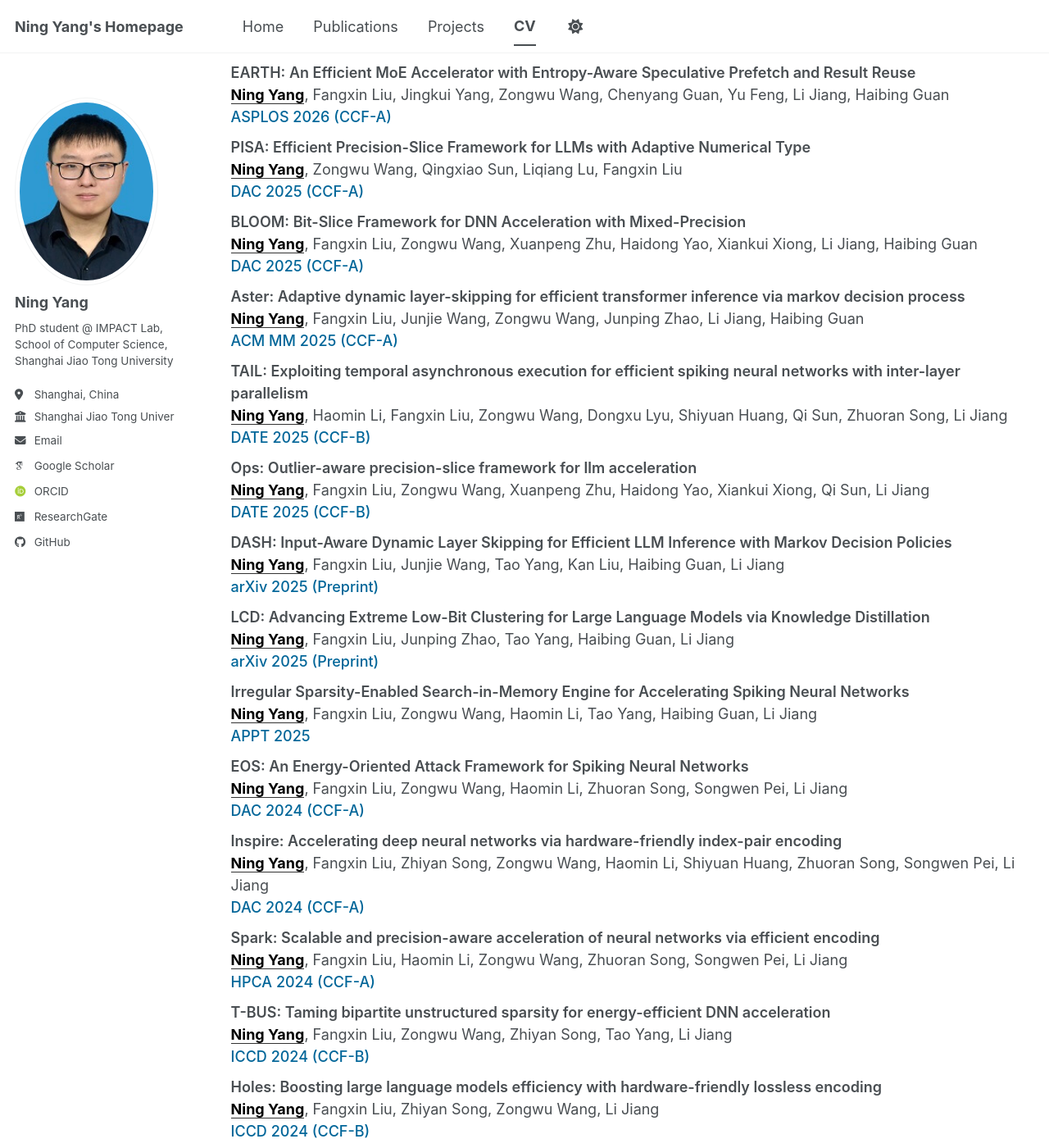
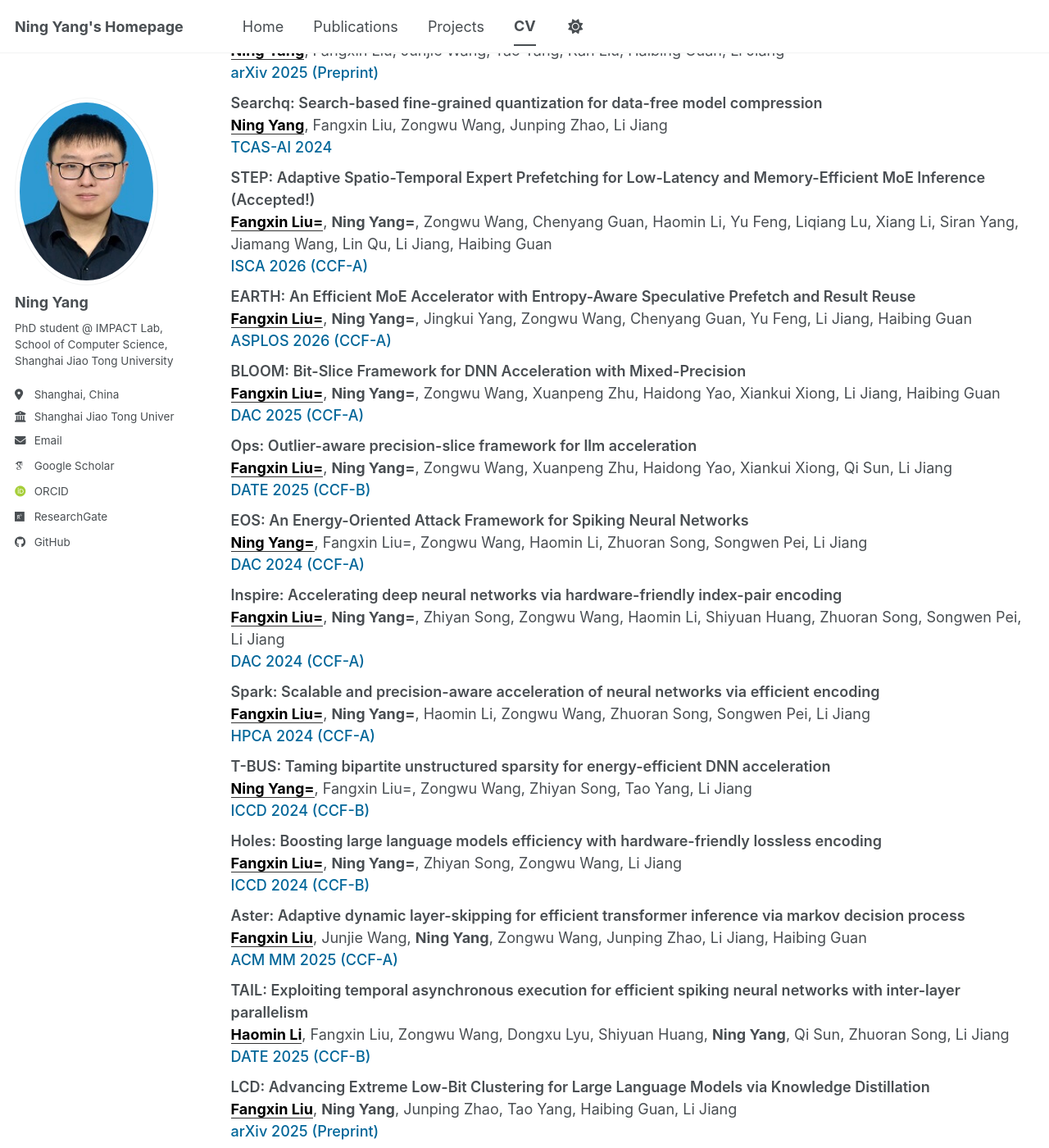
Before and after one commit to jlsbz/jlsbz.github.io, a Jekyll site: the page built from _pages/cv.md, in a window 1280 px wide and 1400 px high, scrolled down 1118 px. Shown: the whole window at 82% size. Built offline with Jekyll 4.4.1, drawn with Linux system fonts in a browser that asks for light colours; some web fonts are replaced; a script bundle is joined from its source files by our own code; library files that are not in the unit come from our copies; some of the changed lines change nothing that is shown; some of the changed text lies outside the part shown.

Commit message:
Update cv.md

```diff
--- a/_pages/cv.md
+++ b/_pages/cv.md
@@ -53,13 +53,7 @@ redirect_from:
 <div class="cv-section">
   <div class="cv-title">Publications</div>
 
-<!-- 2026 -->
-<div class="pub-entry">
-    <span class="pub-title">STEP: Adaptive Spatio-Temporal Expert Prefetching for Low-Latency and Memory-Efficient MoE Inference (Accepted!)</span><br>
-    <span class="pub-me">Ning Yang</span>, Fangxin Liu, Zongwu Wang, Chenyang Guan, Haomin Li, Yu Feng, Liqiang Lu, Xiang Li, Siran Yang, Jiamang Wang, Lin Qu, Li Jiang, Haibing Guan<br>
-    <span class="pub-conf">ISCA 2026 (CCF-A)</span>
-</div>
-
+<!-- Ning Yang 为第一作者的论文 -->
 <div class="pub-entry">
     <span class="pub-title">NICE: Deep Neural Network Acceleration via Hardware-Friendly Index Assisted Compression</span><br>
     <span class="pub-me">Ning Yang</span>, Fangxin Liu, Zongwu Wang, Haomin Li, Hongbo Zhao, Xinran Liang, Li Jiang, Haibing Guan<br>
@@ -73,40 +67,9 @@ redirect_from:
 </div>
 
 <div class="pub-entry">
-    <span class="pub-title">EARTH: An Efficient MoE Accelerator with Entropy-Aware Speculative Prefetch and Result Reuse</span><br>
-    <span class="pub-me">Ning Yang</span>, Fangxin Liu, Jingkui Yang, Zongwu Wang, Chenyang Guan, Yu Feng, Li Jiang, Haibing Guan<br>
-    <span class="pub-conf">ASPLOS 2026 (CCF-A)</span>
-</div>
-
-<!-- 2025 -->
-<div class="pub-entry">
     <span class="pub-title">PISA: Efficient Precision-Slice Framework for LLMs with Adaptive Numerical Type</span><br>
     <span class="pub-me">Ning Yang</span>, Zongwu Wang, Qingxiao Sun, Liqiang Lu, Fangxin Liu<br>
     <span class="pub-conf">DAC 2025 (CCF-A)</span>
-</div>
-
-<div class="pub-entry">
-    <span class="pub-title">BLOOM: Bit-Slice Framework for DNN Acceleration with Mixed-Precision</span><br>
-    <span class="pub-me">Ning Yang</span>, Fangxin Liu, Zongwu Wang, Xuanpeng Zhu, Haidong Yao, Xiankui Xiong, Li Jiang, Haibing Guan<br>
-    <span class="pub-conf">DAC 2025 (CCF-A)</span>
-</div>
-
-<div class="pub-entry">
-    <span class="pub-title">Aster: Adaptive dynamic layer-skipping for efficient transformer inference via markov decision process</span><br>
-    <span class="pub-me">Ning Yang</span>, Fangxin Liu, Junjie Wang, Zongwu Wang, Junping Zhao, Li Jiang, Haibing Guan<br>
-    <span class="pub-conf">ACM MM 2025 (CCF-A)</span>
-</div>
-
-<div class="pub-entry">
-    <span class="pub-title">TAIL: Exploiting temporal asynchronous execution for efficient spiking neural networks with inter-layer parallelism</span><br>
-    <span class="pub-me">Ning Yang</span>, Haomin Li, Fangxin Liu, Zongwu Wang, Dongxu Lyu, Shiyuan Huang, Qi Sun, Zhuoran Song, Li Jiang<br>
-    <span class="pub-conf">DATE 2025 (CCF-B)</span>
-</div>
-
-<div class="pub-entry">
-    <span class="pub-title">Ops: Outlier-aware precision-slice framework for llm acceleration</span><br>
-    <span class="pub-me">Ning Yang</span>, Fangxin Liu, Zongwu Wang, Xuanpeng Zhu, Haidong Yao, Xiankui Xiong, Qi Sun, Li Jiang<br>
-    <span class="pub-conf">DATE 2025 (CCF-B)</span>
 </div>
 
 <div class="pub-entry">
@@ -116,103 +79,138 @@ redirect_from:
 </div>
 
 <div class="pub-entry">
+    <span class="pub-title">Searchq: Search-based fine-grained quantization for data-free model compression</span><br>
+    <span class="pub-me">Ning Yang</span>, Fangxin Liu, Zongwu Wang, Junping Zhao, Li Jiang<br>
+    <span class="pub-conf">TCAS-AI 2024</span>
+</div>
+
+<!-- Ning Yang 为第二作者（含共同第一作者）的论文 -->
+<div class="pub-entry">
+    <span class="pub-title">STEP: Adaptive Spatio-Temporal Expert Prefetching for Low-Latency and Memory-Efficient MoE Inference (Accepted!)</span><br>
+    <span class="pub-me">Fangxin Liu=</span>, <b>Ning Yang=</b>, Zongwu Wang, Chenyang Guan, Haomin Li, Yu Feng, Liqiang Lu, Xiang Li, Siran Yang, Jiamang Wang, Lin Qu, Li Jiang, Haibing Guan<br>
+    <span class="pub-conf">ISCA 2026 (CCF-A)</span>
+</div>
+
+<div class="pub-entry">
+    <span class="pub-title">EARTH: An Efficient MoE Accelerator with Entropy-Aware Speculative Prefetch and Result Reuse</span><br>
+    <span class="pub-me">Fangxin Liu=</span>, <b>Ning Yang=</b>, Jingkui Yang, Zongwu Wang, Chenyang Guan, Yu Feng, Li Jiang, Haibing Guan<br>
+    <span class="pub-conf">ASPLOS 2026 (CCF-A)</span>
+</div>
+
+<div class="pub-entry">
+    <span class="pub-title">BLOOM: Bit-Slice Framework for DNN Acceleration with Mixed-Precision</span><br>
+    <span class="pub-me">Fangxin Liu=</span>, <b>Ning Yang=</b>, Zongwu Wang, Xuanpeng Zhu, Haidong Yao, Xiankui Xiong, Li Jiang, Haibing Guan<br>
+    <span class="pub-conf">DAC 2025 (CCF-A)</span>
+</div>
+
+<div class="pub-entry">
+    <span class="pub-title">Ops: Outlier-aware precision-slice framework for llm acceleration</span><br>
+    <span class="pub-me">Fangxin Liu=</span>, <b>Ning Yang=</b>, Zongwu Wang, Xuanpeng Zhu, Haidong Yao, Xiankui Xiong, Qi Sun, Li Jiang<br>
+    <span class="pub-conf">DATE 2025 (CCF-B)</span>
+</div>
+
+<div class="pub-entry">
+    <span class="pub-title">EOS: An Energy-Oriented Attack Framework for Spiking Neural Networks</span><br>
+    <span class="pub-me">Ning Yang=</span>, Fangxin Liu=, Zongwu Wang, Haomin Li, Zhuoran Song, Songwen Pei, Li Jiang<br>
+    <span class="pub-conf">DAC 2024 (CCF-A)</span>
+</div>
+
+<div class="pub-entry">
+    <span class="pub-title">Inspire: Accelerating deep neural networks via hardware-friendly index-pair encoding</span><br>
+    <span class="pub-me">Fangxin Liu=</span>, <b>Ning Yang=</b>, Zhiyan Song, Zongwu Wang, Haomin Li, Shiyuan Huang, Zhuoran Song, Songwen Pei, Li Jiang<br>
+    <span class="pub-conf">DAC 2024 (CCF-A)</span>
+</div>
+
+<div class="pub-entry">
+    <span class="pub-title">Spark: Scalable and precision-aware acceleration of neural networks via efficient encoding</span><br>
+    <span class="pub-me">Fangxin Liu=</span>, <b>Ning Yang=</b>, Haomin Li, Zongwu Wang, Zhuoran Song, Songwen Pei, Li Jiang<br>
+    <span class="pub-conf">HPCA 2024 (CCF-A)</span>
+</div>
+
+<div class="pub-entry">
+    <span class="pub-title">T-BUS: Taming bipartite unstructured sparsity for energy-efficient DNN acceleration</span><br>
+    <span class="pub-me">Ning Yang=</span>, Fangxin Liu=, Zongwu Wang, Zhiyan Song, Tao Yang, Li Jiang<br>
+    <span class="pub-conf">ICCD 2024 (CCF-B)</span>
+</div>
+
+<div class="pub-entry">
+    <span class="pub-title">Holes: Boosting large language models efficiency with hardware-friendly lossless encoding</span><br>
+    <span class="pub-me">Fangxin Liu=</span>, <b>Ning Yang=</b>, Zhiyan Song, Zongwu Wang, Li Jiang<br>
+    <span class="pub-conf">ICCD 2024 (CCF-B)</span>
+</div>
+
+<!-- Ning Yang 为其他位置的论文 -->
+<div class="pub-entry">
+    <span class="pub-title">Aster: Adaptive dynamic layer-skipping for efficient transformer inference via markov decision process</span><br>
+    <span class="pub-me">Fangxin Liu</span>, Junjie Wang, <b>Ning Yang</b>, Zongwu Wang, Junping Zhao, Li Jiang, Haibing Guan<br>
+    <span class="pub-conf">ACM MM 2025 (CCF-A)</span>
+</div>
+
+<div class="pub-entry">
+    <span class="pub-title">TAIL: Exploiting temporal asynchronous execution for efficient spiking neural networks with inter-layer parallelism</span><br>
+    <span class="pub-me">Haomin Li</span>, Fangxin Liu, Zongwu Wang, Dongxu Lyu, Shiyuan Huang, <b>Ning Yang</b>, Qi Sun, Zhuoran Song, Li Jiang<br>
+    <span class="pub-conf">DATE 2025 (CCF-B)</span>
+</div>
+
+<div class="pub-entry">
     <span class="pub-title">LCD: Advancing Extreme Low-Bit Clustering for Large Language Models via Knowledge Distillation</span><br>
-    <span class="pub-me">Ning Yang</span>, Fangxin Liu, Junping Zhao, Tao Yang, Haibing Guan, Li Jiang<br>
+    <span class="pub-me">Fangxin Liu</span>, <b>Ning Yang</b>, Junping Zhao, Tao Yang, Haibing Guan, Li Jiang<br>
     <span class="pub-conf">arXiv 2025 (Preprint)</span>
 </div>
 
 <div class="pub-entry">
     <span class="pub-title">Irregular Sparsity-Enabled Search-in-Memory Engine for Accelerating Spiking Neural Networks</span><br>
-    <span class="pub-me">Ning Yang</span>, Fangxin Liu, Zongwu Wang, Haomin Li, Tao Yang, Haibing Guan, Li Jiang<br>
+    <span class="pub-me">Fangxin Liu</span>, Zongwu Wang, <b>Ning Yang</b>, Haomin Li, Tao Yang, Haibing Guan, Li Jiang<br>
     <span class="pub-conf">APPT 2025</span>
-</div>
-
-<!-- 2024 -->
-<div class="pub-entry">
-    <span class="pub-title">EOS: An Energy-Oriented Attack Framework for Spiking Neural Networks</span><br>
-    <span class="pub-me">Ning Yang</span>, Fangxin Liu, Zongwu Wang, Haomin Li, Zhuoran Song, Songwen Pei, Li Jiang<br>
-    <span class="pub-conf">DAC 2024 (CCF-A)</span>
-</div>
-
-<div class="pub-entry">
-    <span class="pub-title">Inspire: Accelerating deep neural networks via hardware-friendly index-pair encoding</span><br>
-    <span class="pub-me">Ning Yang</span>, Fangxin Liu, Zhiyan Song, Zongwu Wang, Haomin Li, Shiyuan Huang, Zhuoran Song, Songwen Pei, Li Jiang<br>
-    <span class="pub-conf">DAC 2024 (CCF-A)</span>
-</div>
-
-<div class="pub-entry">
-    <span class="pub-title">Spark: Scalable and precision-aware acceleration of neural networks via efficient encoding</span><br>
-    <span class="pub-me">Ning Yang</span>, Fangxin Liu, Haomin Li, Zongwu Wang, Zhuoran Song, Songwen Pei, Li Jiang<br>
-    <span class="pub-conf">HPCA 2024 (CCF-A)</span>
-</div>
-
-<div class="pub-entry">
-    <span class="pub-title">T-BUS: Taming bipartite unstructured sparsity for energy-efficient DNN acceleration</span><br>
-    <span class="pub-me">Ning Yang</span>, Fangxin Liu, Zongwu Wang, Zhiyan Song, Tao Yang, Li Jiang<br>
-    <span class="pub-conf">ICCD 2024 (CCF-B)</span>
-</div>
-
-<div class="pub-entry">
-    <span class="pub-title">Holes: Boosting large language models efficiency with hardware-friendly lossless encoding</span><br>
-    <span class="pub-me">Ning Yang</span>, Fangxin Liu, Zhiyan Song, Zongwu Wang, Li Jiang<br>
-    <span class="pub-conf">ICCD 2024 (CCF-B)</span>
 </div>
 
 <div class="pub-entry">
     <span class="pub-title">Paap-hd: Pim-assisted approximation for efficient hyper-dimensional computing</span><br>
-    <span class="pub-me">Ning Yang</span>, Fangxin Liu, Haomin Li, Yichi Chen, Zongwu Wang, Tao Yang, Li Jiang<br>
+    <span class="pub-me">Fangxin Liu</span>, Haomin Li, <b>Ning Yang</b>, Yichi Chen, Zongwu Wang, Tao Yang, Li Jiang<br>
     <span class="pub-conf">ASPDAC 2024 (CCF-B)</span>
 </div>
 
 <div class="pub-entry">
     <span class="pub-title">Teas: Exploiting spiking activity for temporal-wise adaptive spiking neural networks</span><br>
-    <span class="pub-me">Ning Yang</span>, Fangxin Liu, Haomin Li, Zongwu Wang, Tao Yang, Li Jiang<br>
+    <span class="pub-me">Fangxin Liu</span>, Haomin Li, <b>Ning Yang</b>, Zongwu Wang, Tao Yang, Li Jiang<br>
     <span class="pub-conf">ASPDAC 2024 (CCF-B)</span>
 </div>
 
 <div class="pub-entry">
-    <span class="pub-title">Searchq: Search-based fine-grained quantization for data-free model compression</span><br>
-    <span class="pub-me">Ning Yang</span>, Fangxin Liu, Zongwu Wang, Junping Zhao, Li Jiang<br>
-    <span class="pub-conf">TCAS-AI 2024</span>
-</div>
-
-<div class="pub-entry">
     <span class="pub-title">Compass: Sram-based computing-in-memory snn accelerator with adaptive spike speculation</span><br>
-    <span class="pub-me">Ning Yang</span>, Zongwu Wang, Fangxin Liu, Shiyuan Huang, Haomin Li, Li Jiang<br>
+    <span class="pub-me">Zongwu Wang</span>, Fangxin Liu, <b>Ning Yang</b>, Shiyuan Huang, Haomin Li, Li Jiang<br>
     <span class="pub-conf">MICRO 2024 (CCF-A)</span>
 </div>
 
 <div class="pub-entry">
     <span class="pub-title">Exploiting temporal-unrolled parallelism for energy-efficient snn acceleration</span><br>
-    <span class="pub-me">Ning Yang</span>, Fangxin Liu, Zongwu Wang, Wenbo Zhao, Yongbiao Chen, Shiyuan Huang, Haomin Li, Tao Yang, Songwen Pei, Xiaoyao Liang, others<br>
+    <span class="pub-me">Fangxin Liu</span>, Zongwu Wang, Wenbo Zhao, <b>Ning Yang</b>, Yongbiao Chen, Shiyuan Huang, Haomin Li, Tao Yang, Songwen Pei, Xiaoyao Liang, others<br>
     <span class="pub-conf">TPDS 2024 (CCF-A)</span>
 </div>
 
 <div class="pub-entry">
     <span class="pub-title">STCO: Enhancing Training Efficiency via Structured Sparse Tensor Compilation Optimization</span><br>
-    <span class="pub-me">Ning Yang</span>, Shiyuan Huang, Fangxin Liu, Tian Li, Zongwu Wang, Haomin Li, Li Jiang<br>
+    <span class="pub-me">Shiyuan Huang</span>, Fangxin Liu, Tian Li, Zongwu Wang, <b>Ning Yang</b>, Haomin Li, Li Jiang<br>
     <span class="pub-conf">TODAES 2024 (CCF-B)</span>
 </div>
 
 <div class="pub-entry">
     <span class="pub-title">SpMMPlu-Pro: An enhanced compiler plug-in for efficient SpMM and sparsity propagation algorithm</span><br>
-    <span class="pub-me">Ning Yang</span>, Shiyuan Huang, Fangxin Liu, Tao Yang, Zongwu Wang, Li Jiang<br>
+    <span class="pub-me">Shiyuan Huang</span>, Fangxin Liu, Tao Yang, Zongwu Wang, <b>Ning Yang</b>, Li Jiang<br>
     <span class="pub-conf">TCAD 2024 (CCF-A)</span>
 </div>
 
 <div class="pub-entry">
     <span class="pub-title">Attack and Defense: Enhancing Robustness of Binary Hyper-Dimensional Computing</span><br>
-    <span class="pub-me">Ning Yang</span>, Haomin Li, Fangxin Liu, Zongwu Wang, Shiyuan Huang, Xiaoyao Liang, Haibing Guan, Li Jiang<br>
+    <span class="pub-me">Haomin Li</span>, Fangxin Liu, Zongwu Wang, <b>Ning Yang</b>, Shiyuan Huang, Xiaoyao Liang, Haibing Guan, Li Jiang<br>
     <span class="pub-conf">TACO 2024 (CCF-A)</span>
 </div>
 
-<!-- 2023 -->
 <div class="pub-entry">
     <span class="pub-title">PSQ: An automatic search framework for data-free quantization on pim-based architecture</span><br>
-    <span class="pub-me">Ning Yang</span>, Fangxin Liu, Li Jiang<br>
+    <span class="pub-me">Fangxin Liu</span>, <b>Ning Yang</b>, Li Jiang<br>
     <span class="pub-conf">ICCD 2023 (CCF-B)</span>
 </div>
-
 
 <div class="cv-section">
   <div class="cv-title">Projects & Experiences</div>
```
